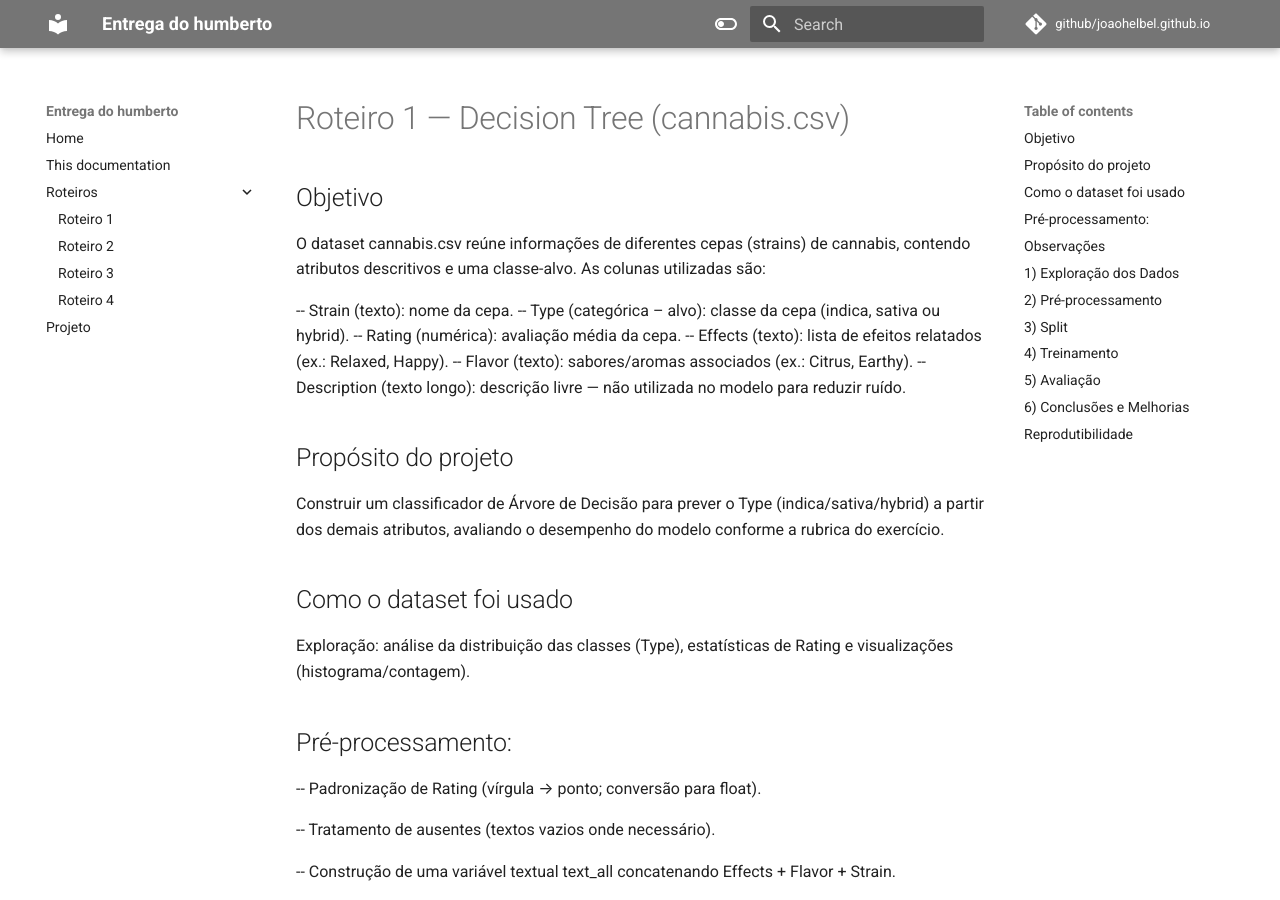
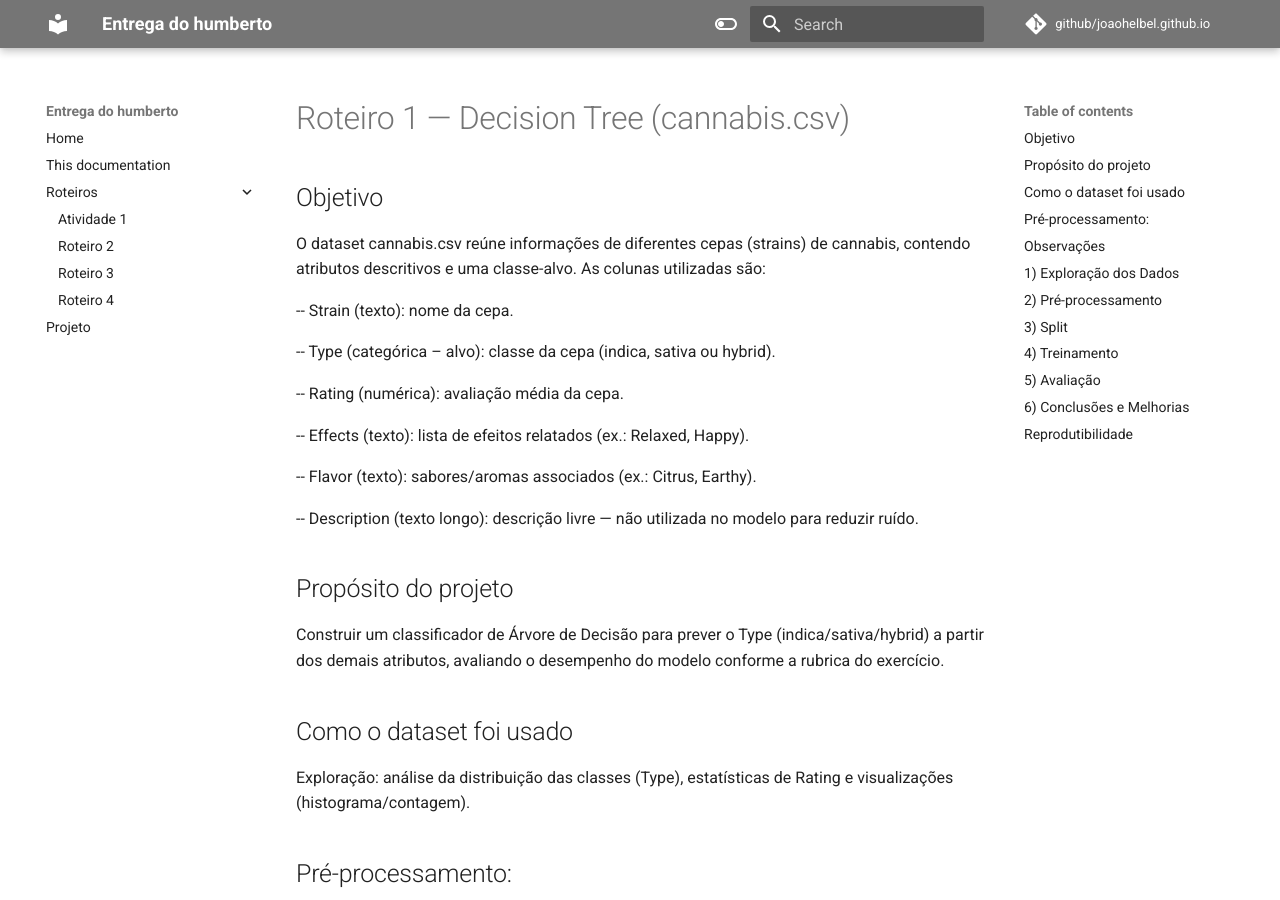
Before and after one commit to joaohelbel/repo-humberto, an MkDocs documentation site: the page built from docs/Atividade 1/main.md, in a window 1280 px wide and 900 px high. Built offline with MkDocs 1.6.1 and Material for MkDocs 9.7.7, drawn with Linux system fonts in a browser that asks for light colours; comment, search, counter and statistics services are not loaded.

Commit message:
Reajuste

```diff
--- a/docs/Atividade 1/main.md
+++ b/docs/Atividade 1/main.md
@@ -4,11 +4,17 @@
 O dataset cannabis.csv reúne informações de diferentes cepas (strains) de cannabis, contendo atributos descritivos e uma classe-alvo. As colunas utilizadas são:
 
  -- Strain (texto): nome da cepa.
+
  -- Type (categórica – alvo): classe da cepa (indica, sativa ou hybrid).
+
  -- Rating (numérica): avaliação média da cepa.
+
  -- Effects (texto): lista de efeitos relatados (ex.: Relaxed, Happy).
+
  -- Flavor (texto): sabores/aromas associados (ex.: Citrus, Earthy).
+
  -- Description (texto longo): descrição livre — não utilizada no modelo para reduzir ruído.
+
 
 ## Propósito do projeto
 Construir um classificador de Árvore de Decisão para prever o Type (indica/sativa/hybrid) a partir dos demais atributos, avaliando o desempenho do modelo conforme a rubrica do exercício.
--- a/mkdocs.yml
+++ b/mkdocs.yml
@@ -135,7 +135,7 @@ nav:
   - Home: index.md
   - This documentation: ./thisdocumentation/main.md
   - Roteiros:
-    - Roteiro 1: ./roteiro1/main.md
+    - Atividade 1: ./Atividade1/main.md
     - Roteiro 2: ./roteiro2/main.md
     - Roteiro 3: ./roteiro3/main.md
     - Roteiro 4: ./roteiro4/main.md
```
